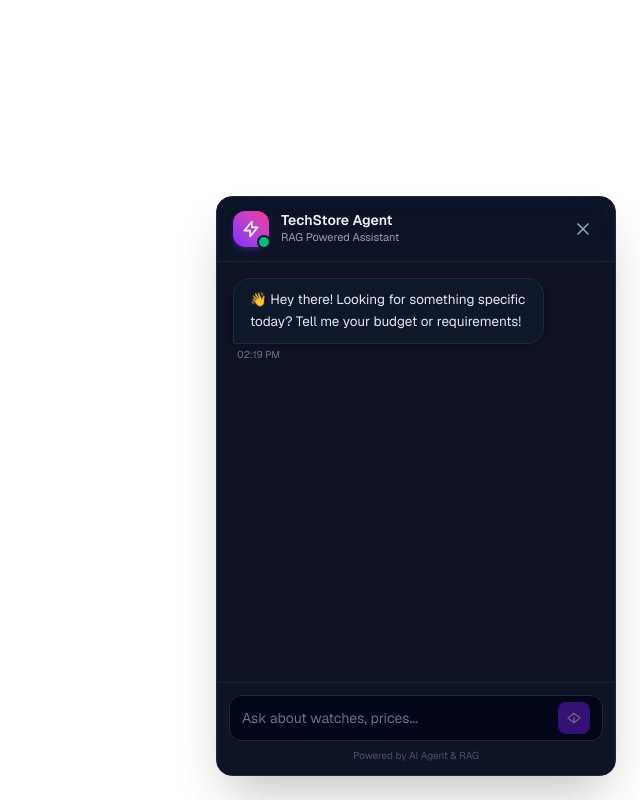
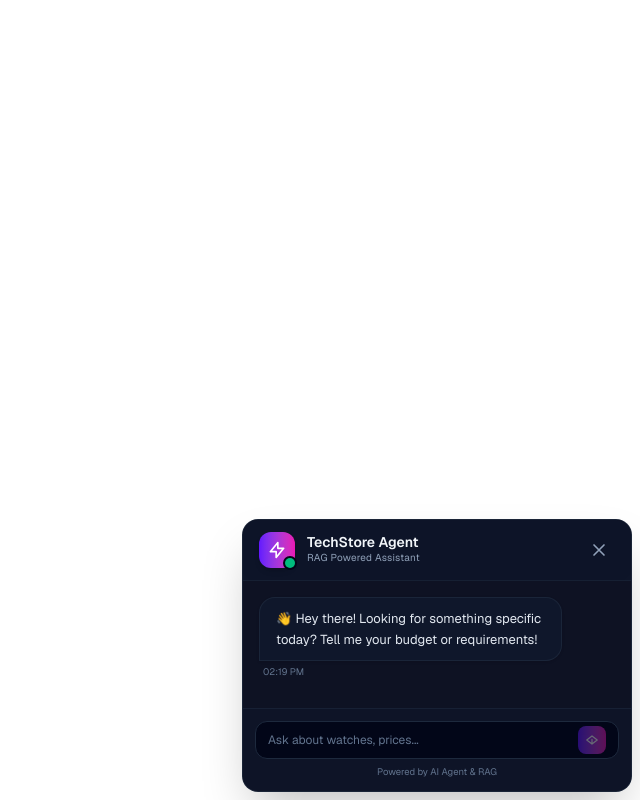
Before and after one commit to muhammedali22416/RAG-AI-Agent, a Next.js app in the folder frontend/: page / in a window 1280 px wide. Both pictures are taken after a click on the button "Open AI Assistant". Shown: the whole page, without its empty margins (640-1280 px from the left). Built offline with nearby package versions, Linux system fonts and the light colour scheme.

Commit message:
update chatwidget

```diff
--- a/frontend/app/components/ChatWidget.tsx
+++ b/frontend/app/components/ChatWidget.tsx
@@ -29,6 +29,13 @@ export default function ChatWidget() {
   const [input, setInput] = useState("");
   const [loading, setLoading] = useState(false);
   const messagesEndRef = useRef<HTMLDivElement>(null);
+
+  const toggleWidgetState = (openState: boolean) => {
+    setIsOpen(openState);
+    if (typeof window !== "undefined") {
+      window.parent.postMessage(openState ? "open-chat" : "close-chat", "*");
+    }
+  };
 
   const scrollToBottom = () => {
     messagesEndRef.current?.scrollIntoView({ behavior: "smooth" });
@@ -87,15 +94,15 @@ export default function ChatWidget() {
   };
 
   return (
-    <div className="fixed bottom-6 right-6 z-50 font-sans text-sm antialiased">
-      {!isOpen && (
+    <div className="w-full h-full min-h-screen flex items-end justify-end p-2 font-sans text-sm antialiased select-none bg-transparent">
+      {!isOpen ? (
         <button
-          onClick={() => setIsOpen(true)}
-          className="group relative flex h-14 w-14 items-center justify-center rounded-full bg-gradient-to-r from-violet-600 to-pink-600 text-white shadow-2xl transition-all duration-300 hover:scale-110 hover:shadow-violet-500/25 active:scale-95"
+          onClick={() => toggleWidgetState(true)}
+          className="group relative flex h-14 w-14 items-center justify-center rounded-full bg-gradient-to-r from-[#6316FF] to-[#EA16B3] text-white shadow-xl transition-all duration-300 hover:scale-105 active:scale-95"
           aria-label="Open AI Assistant"
         >
           <svg
-            className="h-7 w-7 transition-transform duration-300 group-hover:rotate-12"
+            className="h-6 w-6 transition-transform duration-300 group-hover:rotate-12"
             fill="none"
             viewBox="0 0 24 24"
             stroke="currentColor"
@@ -112,14 +119,12 @@ export default function ChatWidget() {
             <span className="relative inline-flex h-3.5 w-3.5 rounded-full border-2 border-slate-900 bg-emerald-500"></span>
           </span>
         </button>
-      )}
-
-      {isOpen && (
-        <div className="flex h-[580px] w-[380px] sm:w-[400px] flex-col overflow-hidden rounded-2xl border border-slate-800 bg-slate-950/95 text-slate-100 shadow-2xl backdrop-blur-xl transition-all duration-300 animate-in fade-in slide-in-from-bottom-5">
-          {/* Header */}
-          <div className="flex items-center justify-between border-b border-slate-800/80 bg-slate-900/80 px-4 py-3.5 backdrop-blur-md">
+      ) : (
+        <div className="flex h-full w-full max-h-[620px] max-w-[390px] flex-col overflow-hidden rounded-2xl border border-slate-800/80 bg-slate-950/95 text-slate-100 shadow-2xl backdrop-blur-2xl transition-all duration-300 animate-in fade-in slide-in-from-bottom-4">
+          {/* Top Header */}
+          <div className="flex items-center justify-between border-b border-slate-800/60 bg-slate-900/90 px-4 py-3 backdrop-blur-md">
             <div className="flex items-center gap-3">
-              <div className="relative flex h-9 w-9 items-center justify-center rounded-xl bg-gradient-to-tr from-violet-600 to-pink-500 text-white shadow-md shadow-violet-500/20">
+              <div className="relative flex h-9 w-9 items-center justify-center rounded-xl bg-gradient-to-r from-[#6316FF] to-[#EA16B3] text-white shadow-md">
                 <svg className="h-5 w-5" fill="none" viewBox="0 0 24 24" stroke="currentColor">
                   <path
                     strokeLinecap="round"
@@ -128,16 +133,16 @@ export default function ChatWidget() {
                     d="M13 10V3L4 14h7v7l9-11h-7z"
                   />
                 </svg>
-                <span className="absolute bottom-0 right-0 h-2.5 w-2.5 rounded-full bg-emerald-500 ring-2 ring-slate-900"></span>
+                <span className="absolute bottom-0 right-0 h-2.5 w-2.5 rounded-full bg-emerald-500 ring-2 ring-slate-950"></span>
               </div>
               <div>
-                <h3 className="font-semibold text-slate-100 leading-tight">TechStore Agent</h3>
-                <p className="text-[11px] text-slate-400">RAG Powered Assistant</p>
+                <h3 className="font-semibold text-slate-100 text-sm leading-tight">TechStore Agent</h3>
+                <p className="text-[10px] text-slate-400 tracking-wide">RAG Powered Assistant</p>
               </div>
             </div>
 
             <button
-              onClick={() => setIsOpen(false)}
+              onClick={() => toggleWidgetState(false)}
               className="rounded-lg p-1.5 text-slate-400 hover:bg-slate-800 hover:text-slate-200 transition-colors"
             >
               <svg className="h-5 w-5" fill="none" viewBox="0 0 24 24" stroke="currentColor">
@@ -146,46 +151,46 @@ export default function ChatWidget() {
             </button>
           </div>
 
-          {/* Messages Area */}
-          <div className="flex-1 overflow-y-auto p-4 space-y-4 scrollbar-thin scrollbar-thumb-slate-800">
+          {/* Messages Feed */}
+          <div className="flex-1 overflow-y-auto p-4 space-y-3.5 scrollbar-thin scrollbar-thumb-slate-800">
             {messages.map((m, i) => (
               <div key={i} className={`flex flex-col ${m.role === "user" ? "items-end" : "items-start"}`}>
                 <div
-                  className={`max-w-[85%] rounded-2xl px-4 py-2.5 text-[13.5px] leading-relaxed shadow-sm transition-all ${
+                  className={`max-w-[85%] rounded-2xl px-4 py-2.5 text-[13px] leading-relaxed shadow-sm transition-all ${
                     m.role === "user"
-                      ? "bg-gradient-to-r from-violet-600 to-pink-600 text-white rounded-br-xs"
-                      : "bg-slate-900 border border-slate-800 text-slate-200 rounded-bl-xs"
+                      ? "bg-gradient-to-r from-[#6316FF] to-[#EA16B3] text-white rounded-br-none"
+                      : "bg-slate-900 border border-slate-800/80 text-slate-200 rounded-bl-none"
                   }`}
                 >
                   <p className="whitespace-pre-wrap">{m.content}</p>
                 </div>
-                {m.timestamp && <span className="mt-1 px-1 text-[10px] text-slate-500">{m.timestamp}</span>}
+                {m.timestamp && <span className="mt-1 px-1 text-[9.5px] text-slate-500">{m.timestamp}</span>}
 
-                {/* Product Cards */}
+                {/* Product Recommendations Horizontal List */}
                 {m.products && m.products.length > 0 && (
-                  <div className="mt-2 flex gap-3 overflow-x-auto max-w-full pb-2">
+                  <div className="mt-2 flex gap-2.5 overflow-x-auto max-w-full pb-1">
                     {m.products.map((p) => (
                       <div
                         key={p.id}
-                        className="min-w-[150px] max-w-[150px] flex-shrink-0 rounded-xl border border-slate-800 bg-slate-900 p-2.5 shadow-sm"
+                        className="min-w-[145px] max-w-[145px] flex-shrink-0 rounded-xl border border-slate-800 bg-slate-900/90 p-2.5 shadow-sm"
                       >
-                        <div className="h-24 w-full overflow-hidden rounded-lg bg-slate-800 flex items-center justify-center">
+                        <div className="h-24 w-full overflow-hidden rounded-lg bg-slate-800/80 flex items-center justify-center">
                           {p.image_url ? (
                             <img src={p.image_url} alt={p.name} className="h-full w-full object-cover" />
                           ) : (
-                            <span className="text-slate-600 text-[10px]">No image</span>
+                            <span className="text-slate-500 text-[10px]">No Image</span>
                           )}
                         </div>
-                        <p className="mt-2 text-[11.5px] font-medium leading-snug text-slate-200 line-clamp-2">
+                        <p className="mt-2 text-[11px] font-medium leading-snug text-slate-200 line-clamp-2">
                           {p.name}
                         </p>
-                        <p className="mt-1 text-[12.5px] font-semibold text-violet-400">
+                        <p className="mt-1 text-[12px] font-semibold text-pink-400">
                           Rs {p.price.toLocaleString()}
                         </p>
                         <button
                           onClick={() => handleAddToCart(p)}
                           disabled={loading}
-                          className="mt-2 w-full rounded-lg bg-violet-600 py-1.5 text-[11px] font-medium text-white transition-all hover:bg-violet-500 disabled:opacity-40"
+                          className="mt-2 w-full rounded-lg bg-gradient-to-r from-[#6316FF] to-[#EA16B3] py-1.5 text-[10.5px] font-medium text-white transition-opacity hover:opacity-90 disabled:opacity-40"
                         >
                           Add to Cart
                         </button>
@@ -197,23 +202,23 @@ export default function ChatWidget() {
             ))}
 
             {loading && (
-              <div className="flex items-center gap-2 text-slate-400 bg-slate-900/60 border border-slate-800/60 w-max px-3.5 py-2 rounded-2xl rounded-bl-xs">
+              <div className="flex items-center gap-2 text-slate-400 bg-slate-900/80 border border-slate-800/80 w-max px-3.5 py-2 rounded-2xl rounded-bl-none">
                 <div className="flex gap-1">
-                  <span className="h-1.5 w-1.5 animate-bounce rounded-full bg-violet-400 [animation-delay:-0.3s]"></span>
-                  <span className="h-1.5 w-1.5 animate-bounce rounded-full bg-violet-400 [animation-delay:-0.15s]"></span>
-                  <span className="h-1.5 w-1.5 animate-bounce rounded-full bg-violet-400"></span>
+                  <span className="h-1.5 w-1.5 animate-bounce rounded-full bg-pink-500 [animation-delay:-0.3s]"></span>
+                  <span className="h-1.5 w-1.5 animate-bounce rounded-full bg-pink-500 [animation-delay:-0.15s]"></span>
+                  <span className="h-1.5 w-1.5 animate-bounce rounded-full bg-pink-500"></span>
                 </div>
-                <span className="text-[12px]">Searching store...</span>
+                <span className="text-[11.5px] text-slate-400">Searching store...</span>
               </div>
             )}
             <div ref={messagesEndRef} />
           </div>
 
-          {/* Input Footer */}
-          <div className="border-t border-slate-800/80 bg-slate-900/40 p-3">
-            <div className="flex items-center gap-2 rounded-xl border border-slate-800 bg-slate-950 px-3 py-1.5 focus-within:border-violet-500/60 focus-within:ring-1 focus-within:ring-violet-500/30 transition-all">
+          {/* Bottom Input Section */}
+          <div className="border-t border-slate-800/60 bg-slate-900/50 p-3">
+            <div className="flex items-center gap-2 rounded-xl border border-slate-800 bg-slate-950 px-3 py-1 focus-within:border-[#6316FF] transition-all">
               <input
-                className="flex-1 bg-transparent py-1.5 text-xs sm:text-sm text-slate-100 placeholder-slate-500 outline-none"
+                className="flex-1 bg-transparent py-1.5 text-xs text-slate-100 placeholder-slate-500 outline-none"
                 value={input}
                 onChange={(e) => setInput(e.target.value)}
                 onKeyDown={(e) => e.key === "Enter" && sendMessage()}
@@ -222,14 +227,16 @@ export default function ChatWidget() {
               <button
                 onClick={sendMessage}
                 disabled={!input.trim() || loading}
-                className="flex h-8 w-8 items-center justify-center rounded-lg bg-violet-600 text-white transition-all hover:bg-violet-500 disabled:opacity-40 disabled:hover:bg-violet-600"
+                className="flex h-7 w-7 items-center justify-center rounded-lg bg-gradient-to-r from-[#6316FF] to-[#EA16B3] text-white transition-opacity hover:opacity-90 disabled:opacity-40"
               >
-                <svg className="h-4 w-4" fill="none" viewBox="0 0 24 24" stroke="currentColor">
+                <svg className="h-3.5 w-3.5" fill="none" viewBox="0 0 24 24" stroke="currentColor">
                   <path strokeLinecap="round" strokeLinejoin="round" strokeWidth={2} d="M12 19l9-7-9-7-9 7 9 7zm0 0v-8" />
                 </svg>
               </button>
             </div>
-            <div className="mt-2 text-center text-[10px] text-slate-600">Powered by AI Agent & RAG</div>
+            <div className="mt-1.5 text-center text-[9.5px] text-slate-500">
+              Powered by AI Agent &amp; RAG
+            </div>
           </div>
         </div>
       )}
```
